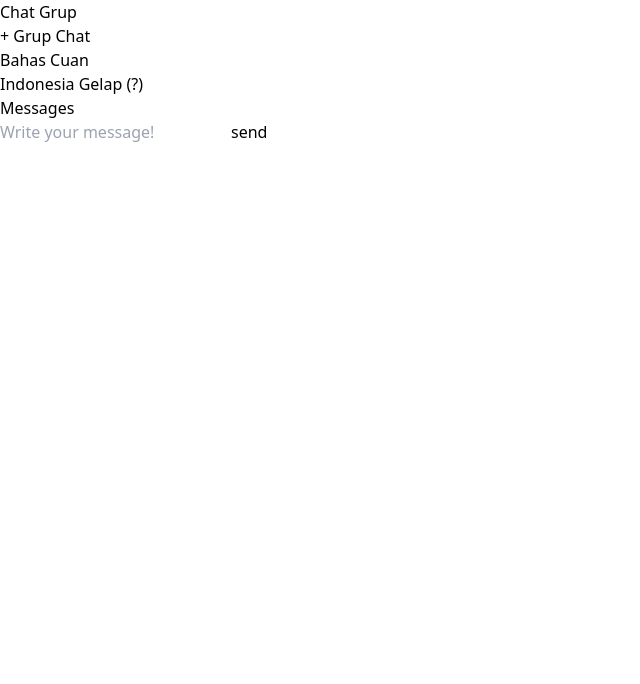
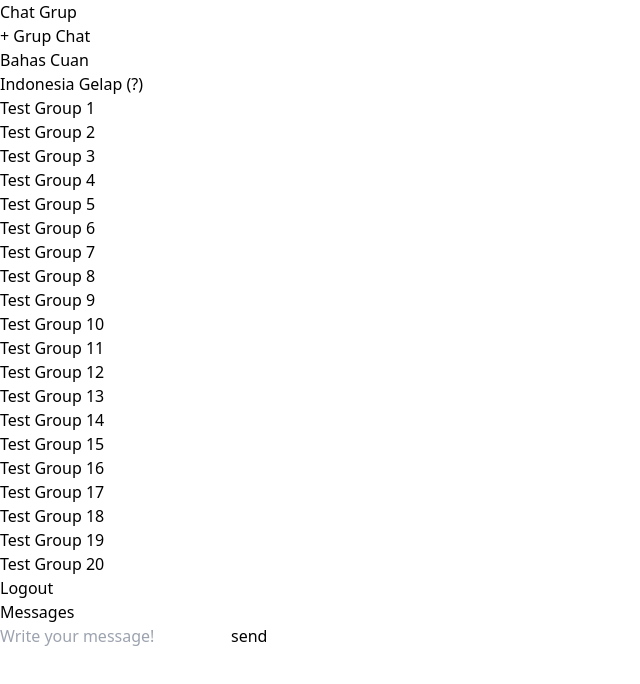
Before and after one commit to RMT-059-P2-GROUP-PROJECT/client, a React (Vite) app: page / in a window 1280 px wide. Shown: the top 684 px of the page, without its empty margins (0-640 px from the left). Built offline with nearby package versions, Linux system fonts and the light colour scheme.

Commit message:
logout feature

```diff
--- a/src/components/Sidebar.jsx
+++ b/src/components/Sidebar.jsx
@@ -1,10 +1,12 @@
 import { useEffect, useState } from "react";
 import axiosInstance from "../helpers/axiosInstance";
 import Swal from "sweetalert2";
+import { useNavigate } from "react-router";
 // import socket from "../config/socket";
 
 export default function Sidebar() {
   const [onlineUsers, setOnlineUsers] = useState([]);
+  const navigate = useNavigate()
 
   // useEffect(() => {
   //   socket.on("online:users", (arg) => {
@@ -64,11 +66,13 @@ export default function Sidebar() {
   };
 
   return (
-    <div className="w-64 md:w-96 border-r-2 border-gray-200">
+    <div className="w-64 md:w-96 border-r-2 border-gray-200 flex flex-col h-full">
       <div className="border-b-2 border-gray-200 p-3 flex flex-row justify-between">
         <h1 className="text-2xl">Chat Grup</h1>
         <button onClick={openDialog} className="px-2 py-2 bg bg-blue-400 text-white rounded">+ Grup Chat</button>
       </div>
+
+      <div className="overflow-y-auto flex-1">
         <ul>
           {/* {onlineUsers.map((ou) => (
             <li key={ou.socketId} className="flex items-center px-3 h-16 border-b-2">
@@ -81,7 +85,20 @@ export default function Sidebar() {
           <li className="flex items-center px-3 h-16 border-b-2">
             <span className="bg-green-600 mr-2 rounded-lg w-4 h-4"></span> Indonesia Gelap (?)
           </li>
+          {/* Add more mock groups to test scrolling */}
+          {Array.from({ length: 20 }).map((_, index) => (
+            <li key={index} className="flex items-center px-3 h-16 border-b-2">
+              <span className="bg-green-600 mr-2 rounded-lg w-4 h-4"></span> Test Group {index + 1}
+            </li>
+          ))}
         </ul>
+      </div>
+
+      <button onClick={() => {
+        navigate('/login')
+        Swal.fire("Success", "Logout berhasil", "success")
+        localStorage.removeItem("access_token")
+      }} className="px-2 py-2 bg-red-500 text-white font-bold m-4 rounded">Logout</button>
 
       {/* Group Creation Dialog */}
       {showDialog && (
```
Lines whose indentation alone changed are shown as unchanged.
